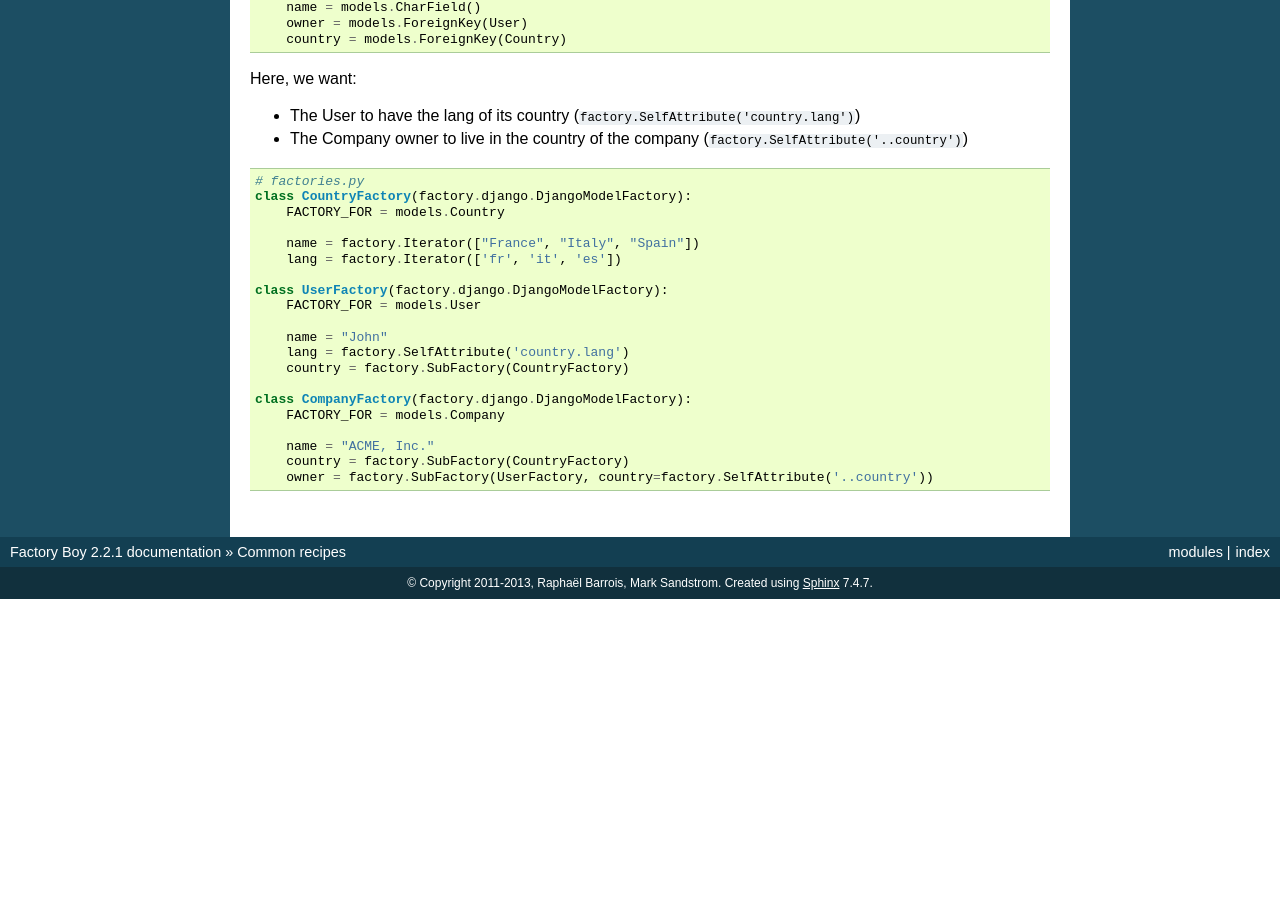
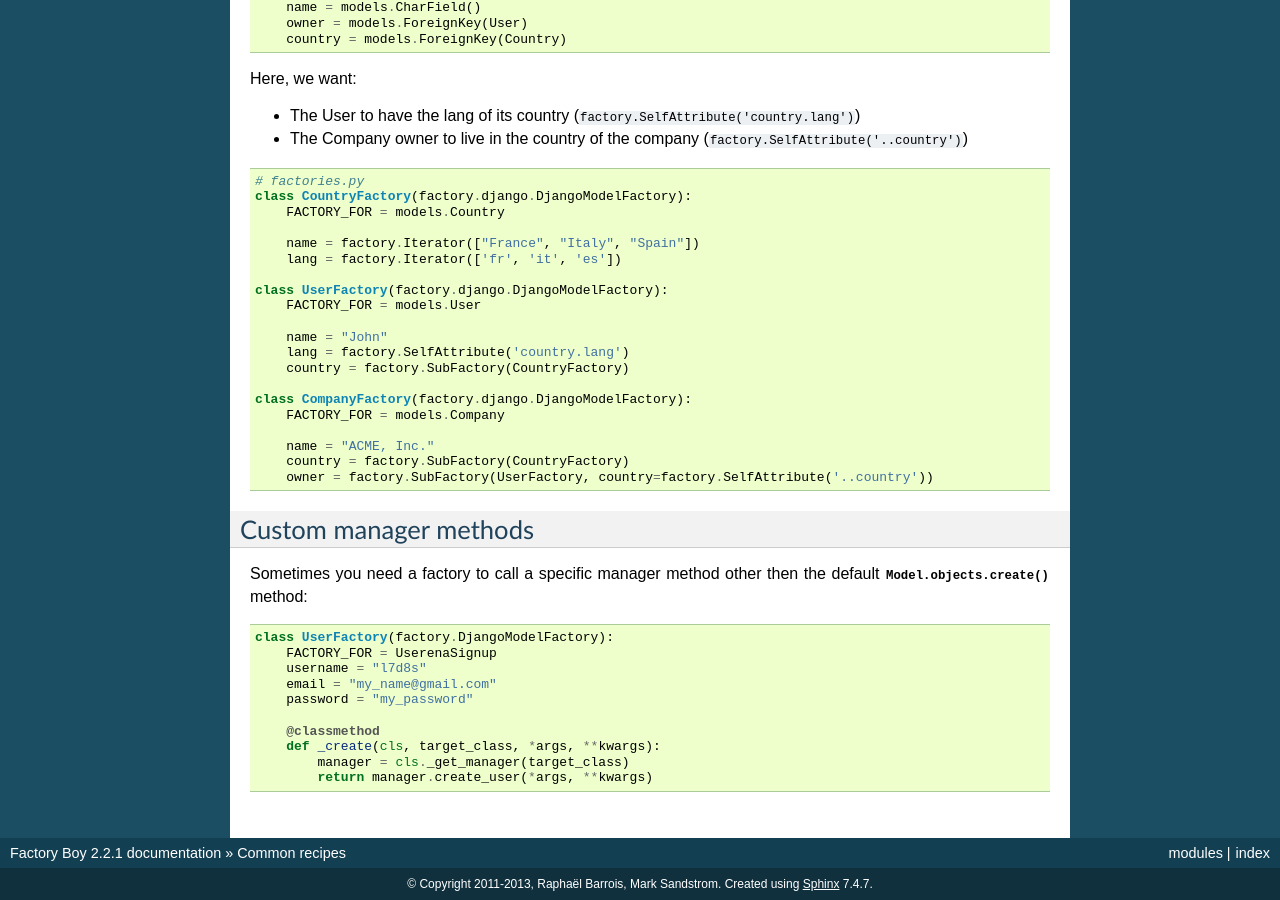
Before and after one commit to FactoryBoy/factory_boy, a Sphinx documentation site: the page built from docs/recipes.rst, in a window 1280 px wide and 900 px high, scrolled down 3850 px. Built offline with Sphinx 7.4.7, drawn with Linux system fonts in a browser that asks for light colours; before the commit the page ends 4449 px from its top, so only the background shows below that; some of the changed text lies outside the part shown.

Commit message:
Document custom manager method recipe

```diff
--- a/docs/recipes.rst
+++ b/docs/recipes.rst
@@ -291,3 +291,23 @@ Here, we want:
         name = "ACME, Inc."
         country = factory.SubFactory(CountryFactory)
         owner = factory.SubFactory(UserFactory, country=factory.SelfAttribute('..country'))
+
+
+Custom manager methods
+----------------------
+
+Sometimes you need a factory to call a specific manager method other then the
+default :meth:`Model.objects.create() <django.db.models.query.QuerySet.create>` method:
+
+.. code-block:: python
+
+   class UserFactory(factory.DjangoModelFactory):
+       FACTORY_FOR = UserenaSignup
+       username = "l7d8s"
+       email = "my_name@gmail.com"
+       password = "my_password"
+
+       @classmethod
+       def _create(cls, target_class, *args, **kwargs):
+           manager = cls._get_manager(target_class)
+           return manager.create_user(*args, **kwargs)
```
